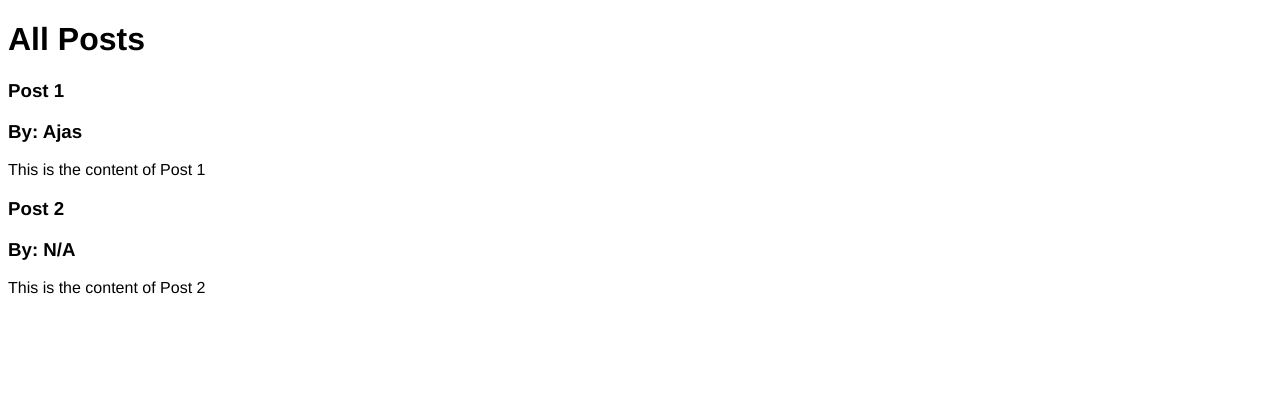
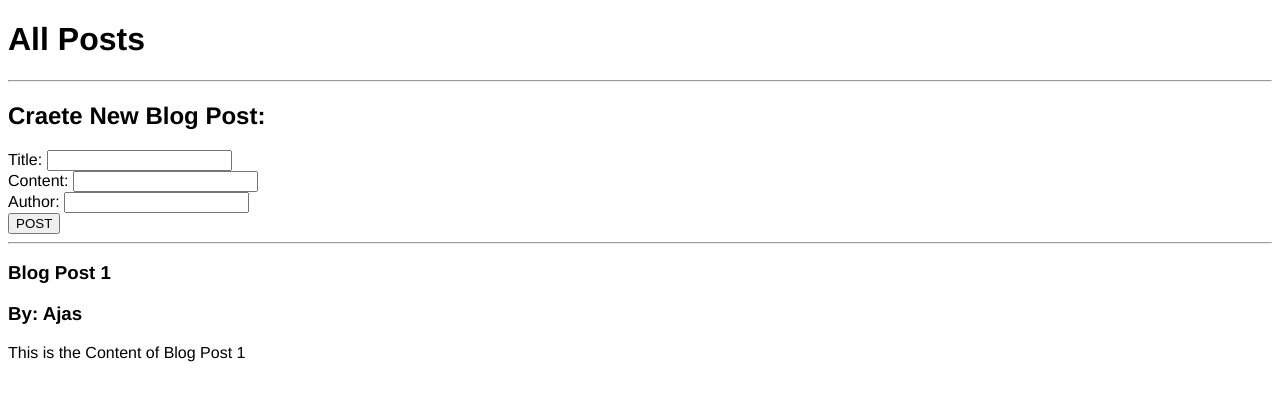
Before and after one commit to safwanvk/blog-flask, a Flask app: page /posts in a window 1280 px wide. Shown: the top 401 px of the page. Run offline with Flask 2, Linux system fonts and the light colour scheme; data comes from the database, SQL or seed files in the repository; both versions use the stored data as it was after the commit.

Commit message:
:zap: Set Create Post & View

```diff
--- /dev/null
+++ b/app.py
@@ -0,0 +1,44 @@
+from datetime import datetime
+
+from flask import Flask, render_template, request
+from flask_sqlalchemy import SQLAlchemy
+from werkzeug.utils import redirect
+
+app = Flask(__name__)
+app.config['SQLALCHEMY_DATABASE_URI'] = 'sqlite:///posts.db'
+db = SQLAlchemy(app)
+
+
+class BlogPost(db.Model):
+    id = db.Column(db.Integer, primary_key=True)
+    title = db.Column(db.String(100), nullable=True)
+    content = db.Column(db.Text, nullable=True)
+    author = db.Column(db.String(20), nullable=True, default='N/A')
+    date_published = db.Column(db.DateTime, nullable=True, default=datetime.utcnow())
+
+    def __repr__(self):
+        return 'Blog Post ' + str(self.id)
+
+
+@app.route('/')
+def index():
+    return render_template('index.html')
+
+
+@app.route('/posts', methods=['GET', 'POST'])
+def posts():
+    if request.method == 'POST':
+        post_title = request.form['title']
+        post_content = request.form['content']
+        post_author = request.form['author']
+        new_post = BlogPost(title=post_title, content=post_content, author=post_author)
+        db.session.add(new_post)
+        db.session.commit()
+        return redirect('/posts')
+    else:
+        all_posts = BlogPost.query.order_by(BlogPost.date_published).all()
+        return render_template('posts.html', context=all_posts)
+
+
+if __name__ == "__main__":
+    app.run(debug=True)
--- a/main.py
+++ /dev/null
@@ -1,42 +0,0 @@
-from datetime import datetime
-
-from flask import Flask, render_template
-from flask_sqlalchemy import SQLAlchemy
-
-app = Flask(__name__)
-app.config['SQLAlchemy_DATABASE_URI'] = 'sqlite3///posts.db'
-db = SQLAlchemy(app)
-
-
-class BlogPost(db.Model):
-    id = db.Column(db.Integer, primary_key=True)
-    title = db.Column(db.String(100), nullable=True)
-    content = db.Column(db.Text, nullable=True)
-    author = db.Column(db.String(20), nullable=True, default='N/A')
-    date_published = db.Column(db.DateTime, nullable=True, default=datetime.utcnow())
-
-    def __repr__(self):
-        return 'Blog Post' + str(self.id)
-
-
-all_posts = [
-    {'title': 'Post 1',
-     'content': 'This is the content of Post 1',
-     'author': 'Ajas'},
-    {'title': 'Post 2',
-     'content': 'This is the content of Post 2'}
-]
-
-
-@app.route('/')
-def index():
-    return render_template('index.html')
-
-
-@app.route('/posts')
-def posts():
-    return render_template('posts.html', context=all_posts)
-
-
-if __name__ == "__main__":
-    app.run(debug=True)
--- a/templates/posts.html
+++ b/templates/posts.html
@@ -2,8 +2,20 @@
 
 {% block title %}<title>Posts</title>{% endblock %}
 {% block content %}
-<body>
+
 <h1>All Posts</h1>
+<hr>
+  <h2>Craete New Blog Post:</h2>
+  <form action="/posts" method="POST">
+    Title: <input type="text" name="title" id="title">
+    <br>
+    Content: <input type="text" name="content" id="content">
+    <br>
+    Author: <input type="text" name="author" id="author">
+    <br>
+    <input type="submit" value="POST">
+  </form>
+<hr>
 {% for post in context %}
 <h3>{{ post.title }}</h3>
 {% if post.author %}
```
Also changed, not shown: posts.db (added).
